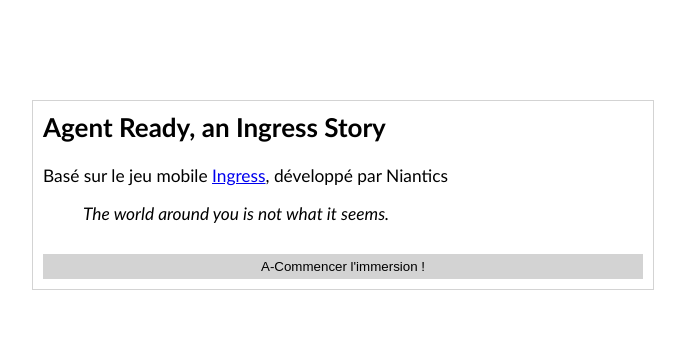
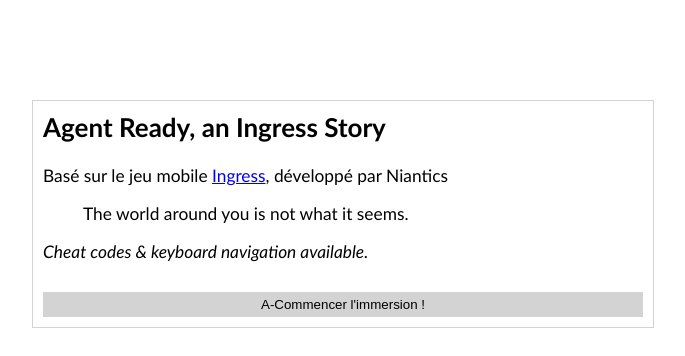
Before and after one commit to sylvainmetayer/agent-ready, a website: page index.html in a window 1280 px wide. Shown: the whole page, without its empty margins (297-982 px from the left). Drawn offline with Linux system fonts and the light colour scheme.

Commit message:
Ajout de l'indication pour la navigation au clavier

```diff
--- a/index.html
+++ b/index.html
@@ -28,10 +28,14 @@
     </p>
 
     <blockquote>
+        The world around you is not what it seems.
+    </blockquote>
+
+    <p>
         <i>
-            The world around you is not what it seems.
+            Cheat codes & keyboard navigation available.
         </i>
-    </blockquote>
+    </p>
 
     <action name="reset"/>
 
```
